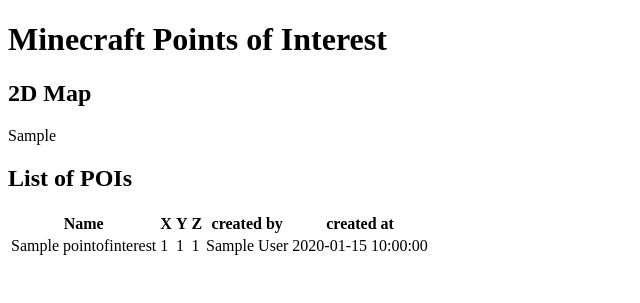
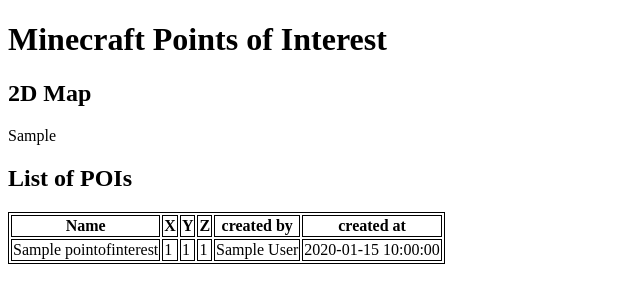
Before and after one commit to weatherhead99/MCcoordstore, a Flask app: template MCcoordstore/templates/index.htm in a window 1280 px wide. Shown: the part 50-353 px from the top of the page, without its empty margins (0-640 px from the left). Run offline with Flask 2, Linux system fonts and the light colour scheme; tables that the repository leaves empty hold one stand-in row (values such as "Sample post"); the template is opened without the code that fills it: values that come from a table or form of the project are taken from there, most other values are stand-ins (such as "Sample title", 1, 10 or a date in 2020).

Commit message:
table borders

```diff
--- a/MCcoordstore/static/styles/style.css
+++ b/MCcoordstore/static/styles/style.css
@@ -16,3 +16,8 @@
     padding: 8px;
     background-color: #dddddd;
 }
+
+.poi_list th, .poi_list td, table.poi_list {
+    border: 1px solid black;
+
+}
--- a/MCcoordstore/templates/index.htm
+++ b/MCcoordstore/templates/index.htm
@@ -10,7 +10,7 @@
 
 <h2> List of POIs </h2>
 
-<table>
+<table class="poi_list">
   <tr>
     <th>Name</th>
     <th>X</th>
```
